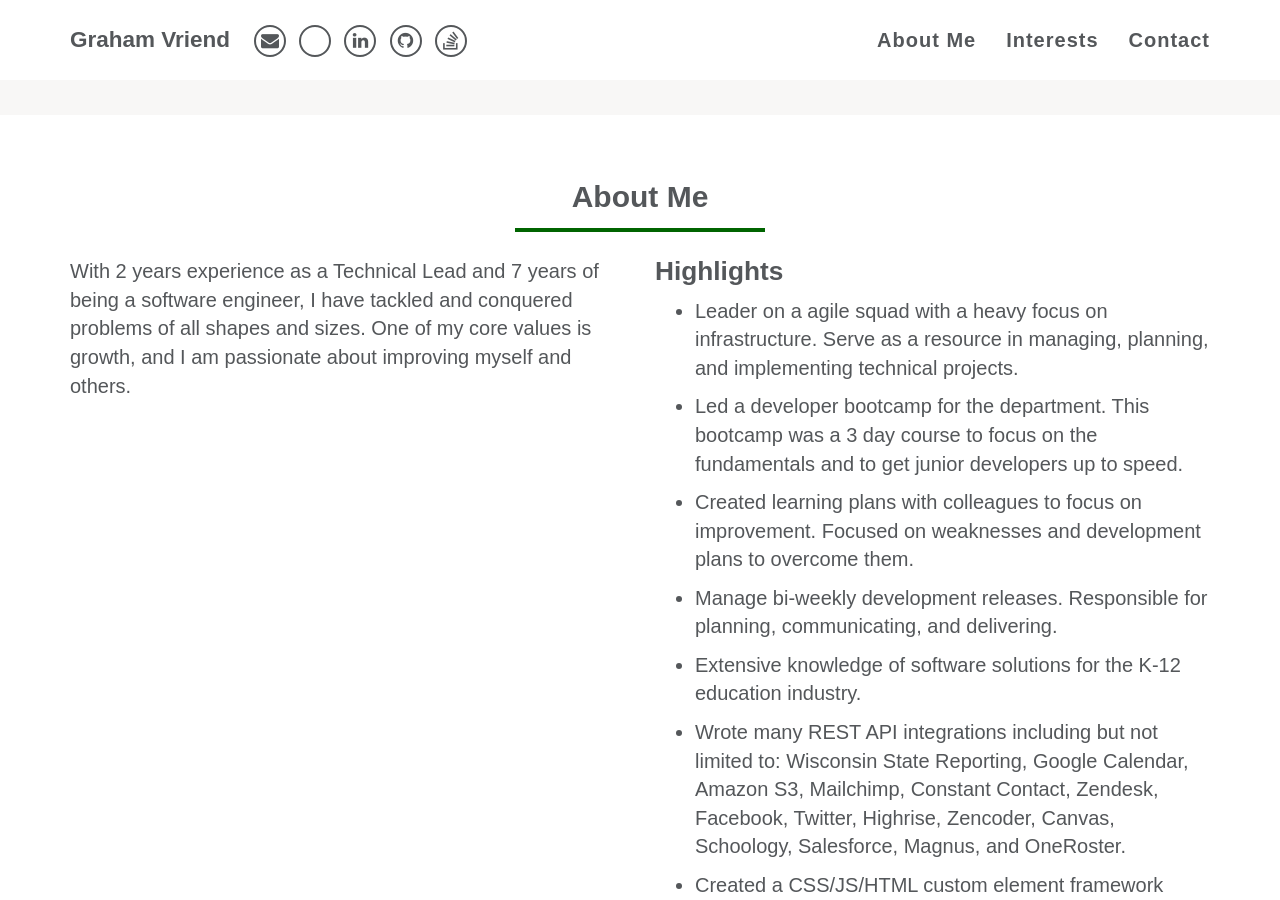
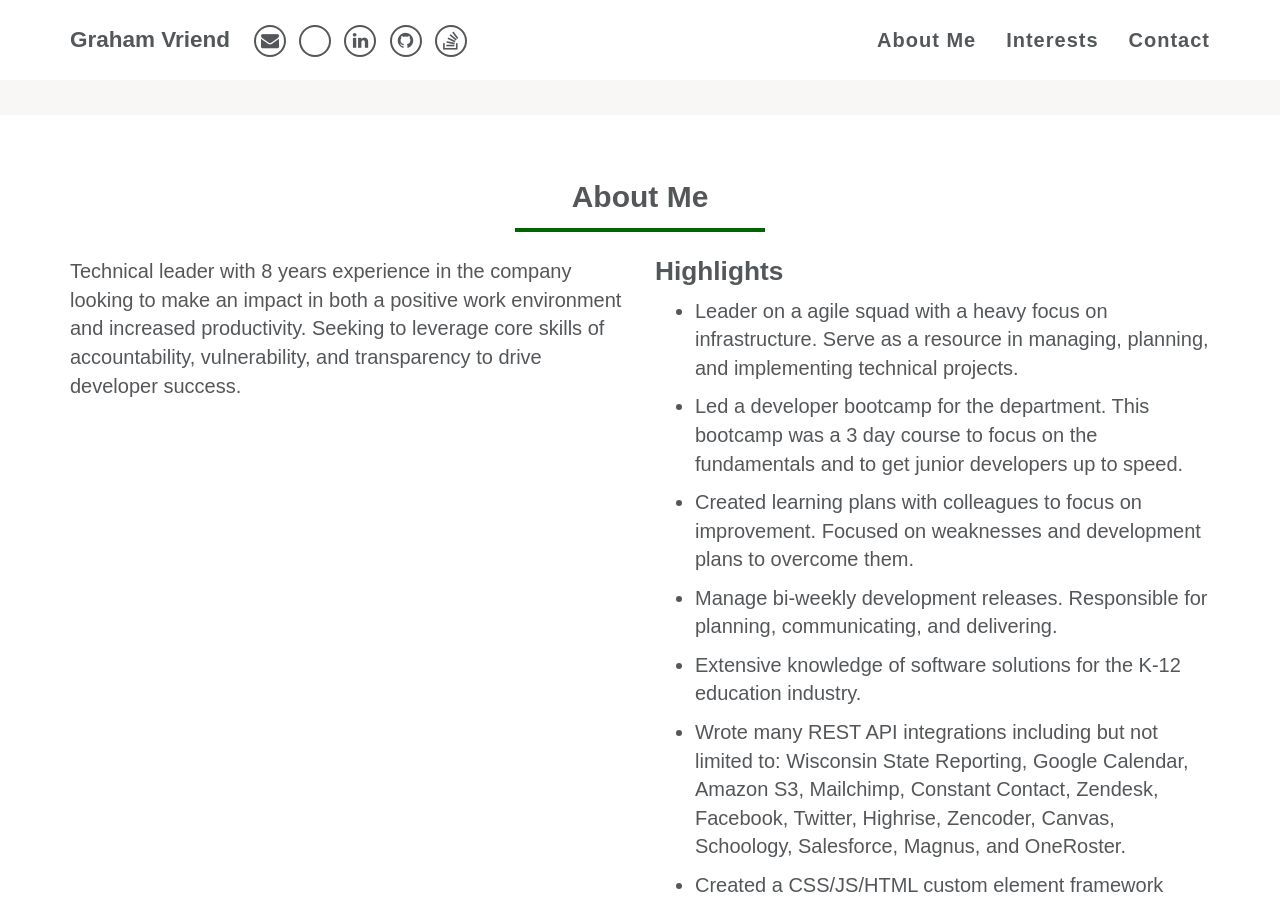
Before and after one commit to grvriend/gvriend.app, a Jekyll site: the page built from index.html, in a window 1280 px wide and 900 px high, scrolled down 459 px. Built offline with Jekyll 4.4.1, drawn with Linux system fonts in a browser that asks for light colours.

Commit message:
update summary

```diff
--- a/_includes/about_me.html
+++ b/_includes/about_me.html
@@ -9,7 +9,7 @@
     <div class="row">
 	    <div class="col-sm-6">
     		<p>
-            With 2 years experience as a Technical Lead and 7 years of being a software engineer, I have tackled and conquered problems of all shapes and sizes.  One of my core values is growth, and I am passionate about improving myself and others.
+            Technical leader with 8 years experience in the company looking to make an impact in both a positive work environment and increased productivity.  Seeking to leverage core skills of accountability, vulnerability, and transparency to drive developer success.
         </p>
       </div>
 	    <div class="col-sm-6">
```
